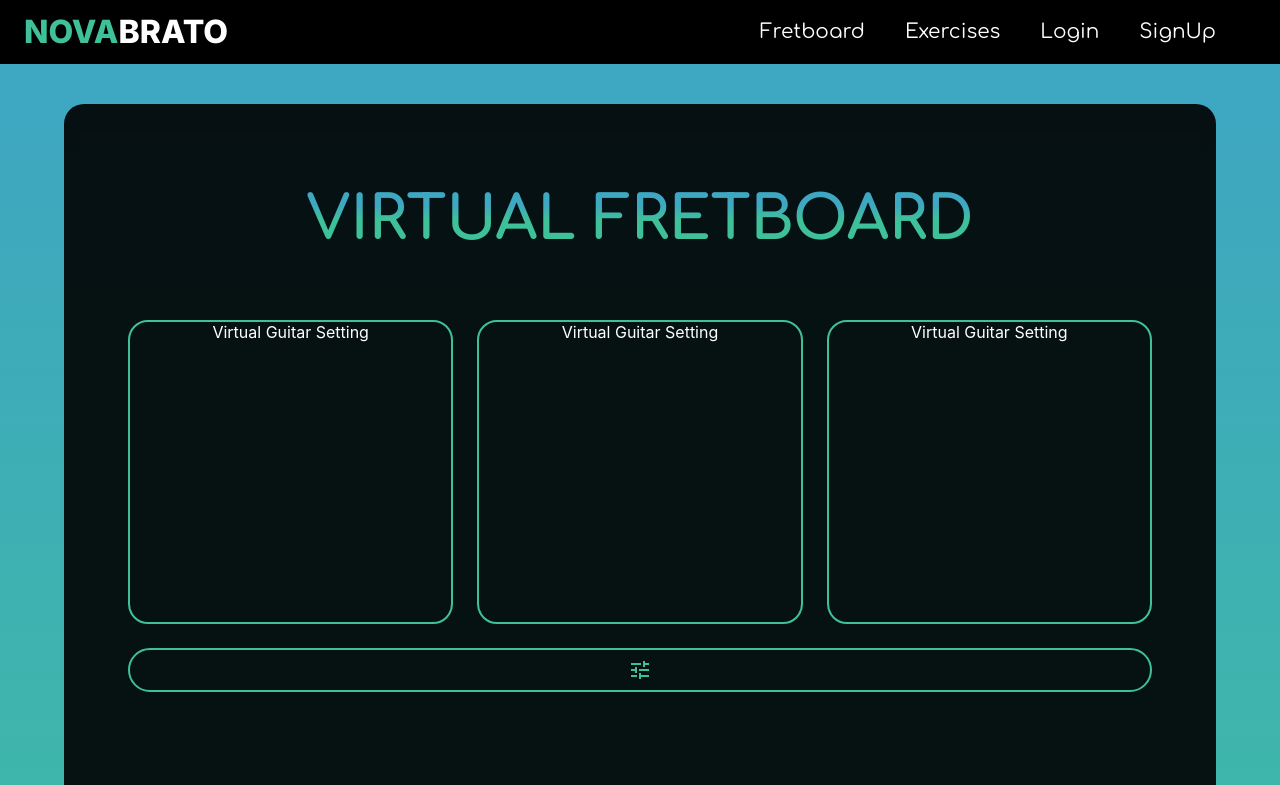
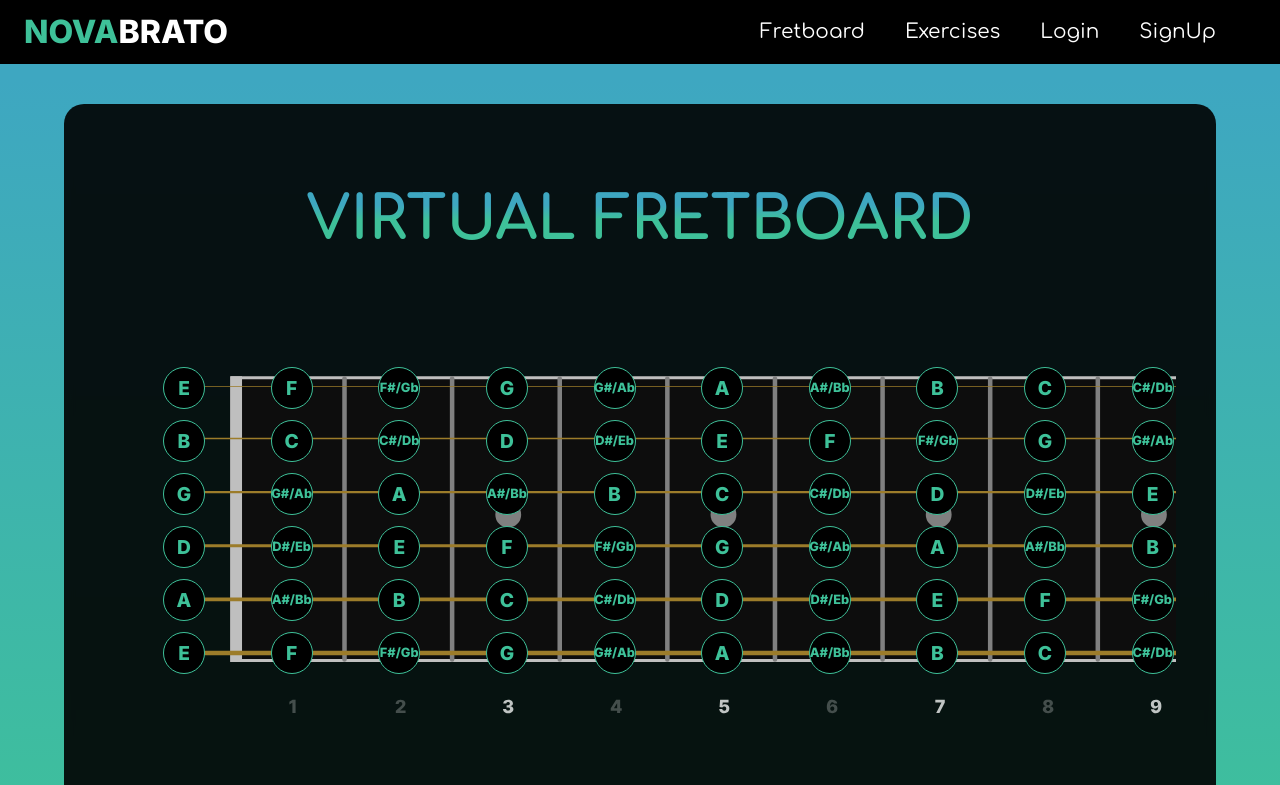
Before and after one commit to NovaSharx/Novabrato, a React (Create React App) app in the folder frontend/: page /fretboard in a window 1280 px wide. Shown: the top 785 px of the page. Built offline with nearby package versions, Linux system fonts and the light colour scheme; no server answers.

Commit message:
Commented out Virtual Guitar Settings.

```diff
--- a/frontend/src/components/Virtual Fretboard/VirtualFretboardContainer.js
+++ b/frontend/src/components/Virtual Fretboard/VirtualFretboardContainer.js
@@ -25,7 +25,7 @@ export default function VirtualGuitarContainer() {
                     VIRTUAL FRETBOARD
                 </Mui.Typography>
 
-                <VirtualGuitarSettings />
+                {/* <VirtualGuitarSettings /> */}
 
                 <VirtualGuitar />
 
```
